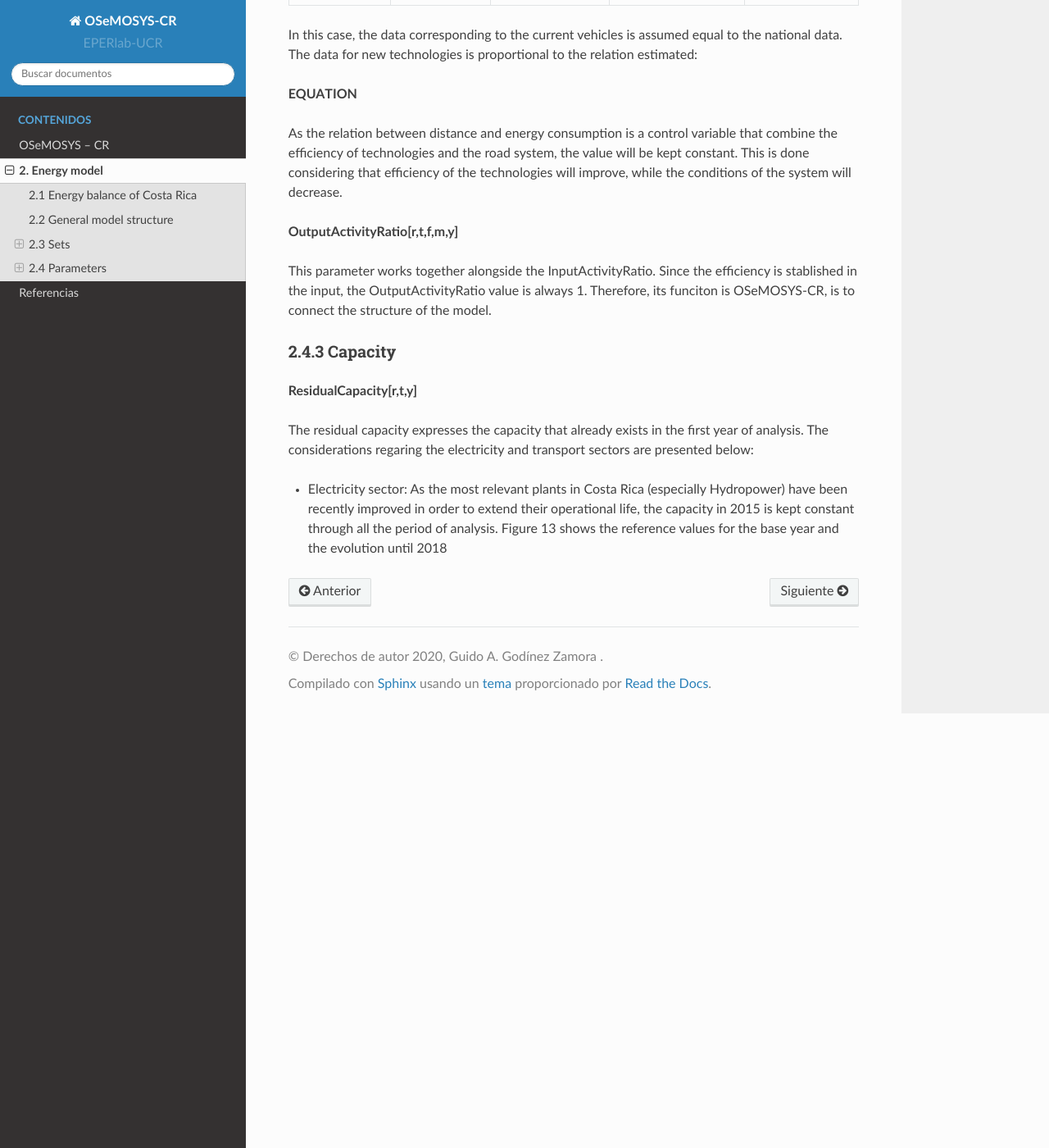
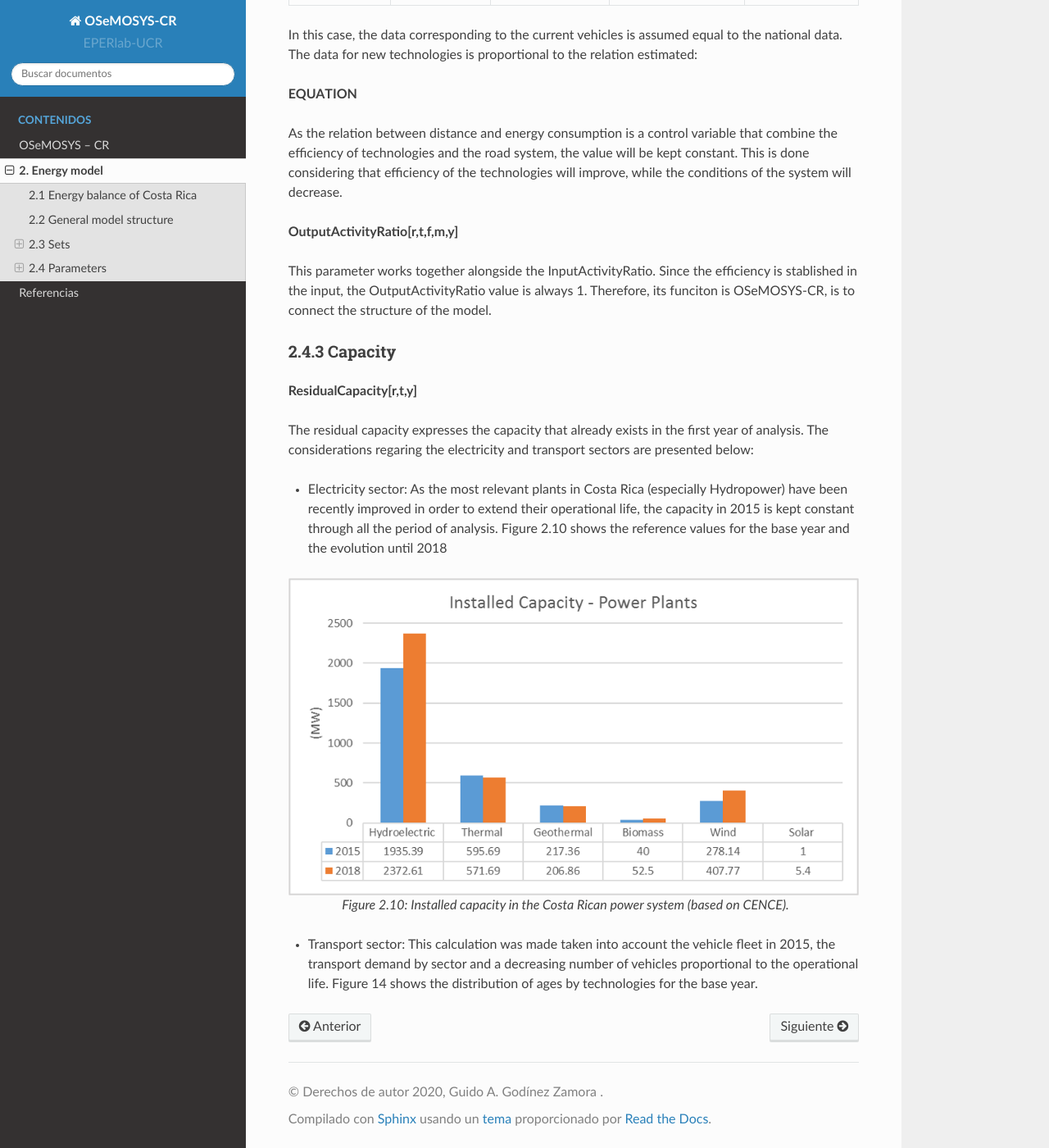
Before and after one commit to EPERLab/OSeMOSYS-CR, a Sphinx documentation site: the page built from docs/02EnergyModel.rst, in a window 1280 px wide and 1400 px high, scrolled down 14104 px. Shown: the whole window at 82% size. Built offline with Sphinx 7.4.7 and the Read the Docs theme 2.0.0, drawn with Linux system fonts in a browser that asks for light colours.

Commit message:
Update 02EnergyModel.rst

```diff
--- a/docs/02EnergyModel.rst
+++ b/docs/02EnergyModel.rst
@@ -457,4 +457,11 @@ This parameter works together alongside the InputActivityRatio. Since the effici
 
 The residual capacity expresses the capacity that already exists in the first year of analysis. The considerations regaring the electricity and transport sectors are presented below:
 
-* Electricity sector: As the most relevant plants in Costa Rica (especially Hydropower) have been recently improved in order to extend their operational life, the capacity in 2015 is kept constant through all the period of analysis. Figure 13 shows the reference values for the base year and the evolution until 2018
+* Electricity sector: As the most relevant plants in Costa Rica (especially Hydropower) have been recently improved in order to extend their operational life, the capacity in 2015 is kept constant through all the period of analysis. Figure 2.10 shows the reference values for the base year and the evolution until 2018
+
+.. figure::  img/ResidualCapacity.png
+   :align:   center
+
+   *Figure 2.10: Installed capacity in the Costa Rican power system (based on CENCE).*
+
+* Transport sector: This calculation was made taken into account the vehicle fleet in 2015, the transport demand by sector and a decreasing number of vehicles proportional to the operational life. Figure 14 shows the distribution of ages by technologies for the base year.
```
